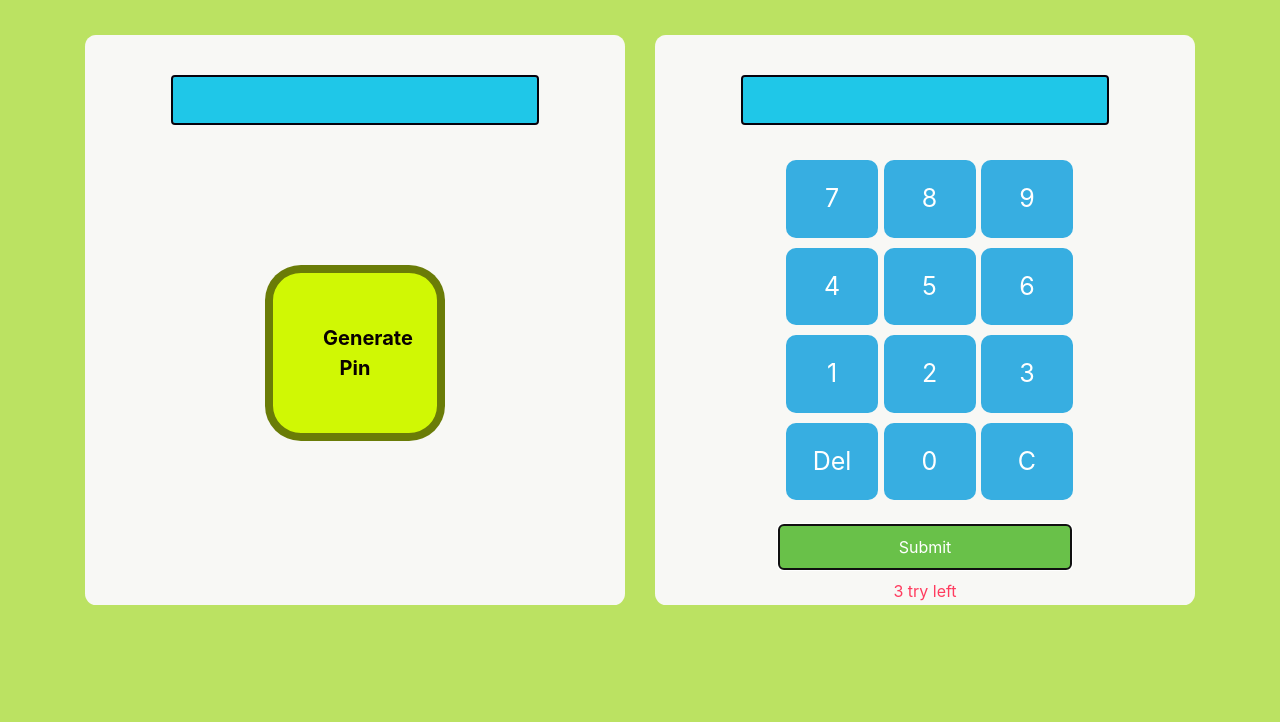
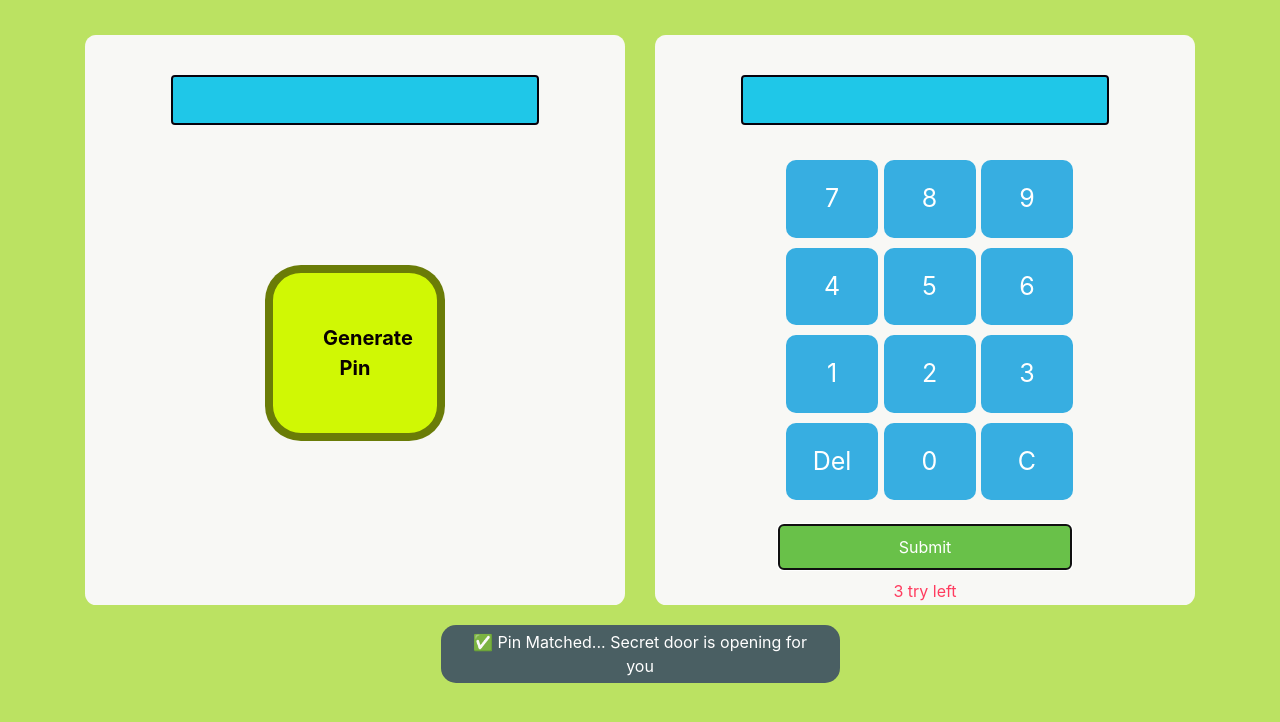
Before and after one commit to 404Bappy/Pin-Generator, a plain HTML site: page index.html in a window 1280 px wide. Both pictures are taken after a click on the button "Submit". Drawn offline with nearby package versions, Linux system fonts and the light colour scheme.

Commit message:
My  commit

```diff
--- a/JS/App.js
+++ b/JS/App.js
@@ -38,11 +38,15 @@ document.getElementById('Key-pad').addEventListener('click',function(event){
 function verifyPin(){
     const generatedPin = document.getElementById('Display-Pin').value;
     const typedNumbers = document.getElementById('typed-numbers').value;
+    const correctNotification = document.getElementById('notify-correct');
+    const failedNotification = document.getElementById('notify-Fail');
+    if(generatedPin == typedNumbers){
 
-    if(generatedPin == typedNumbers){
-        console.log('matched')
+        correctNotification.style.display = 'block';
+        failedNotification.style.display = 'none';
     }
     else{
-        console.log('Hur beta');
-    }
+        correctNotification.style.display = 'none';
+        failedNotification.style.display = 'block';
+     }
 }
--- a/index.html
+++ b/index.html
@@ -53,8 +53,8 @@
                 </div>
             </div>
             <div class="notify-section">
-                <p  class="notify">❌ Pin Didn't Match, Please try again</p>
-                <p class="notify">✅ Pin Matched... Secret door is opening for you</p>
+                <p id="notify-Fail" class="notify">❌ Pin Didn't Match, Please try again</p>
+                <p id="notify-correct" class="notify">✅ Pin Matched... Secret door is opening for you</p>
             </div>
         </div>
 
```
